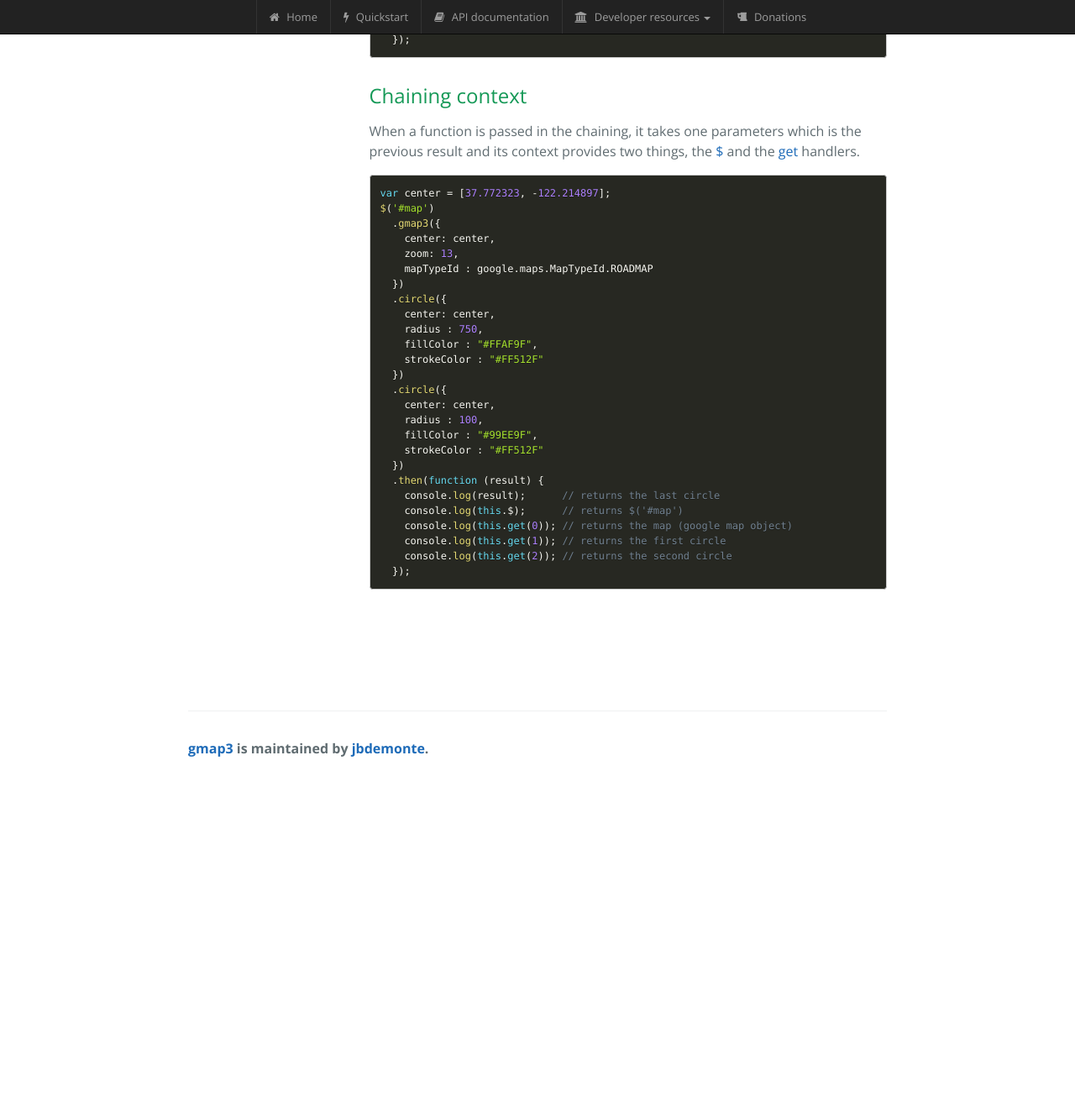
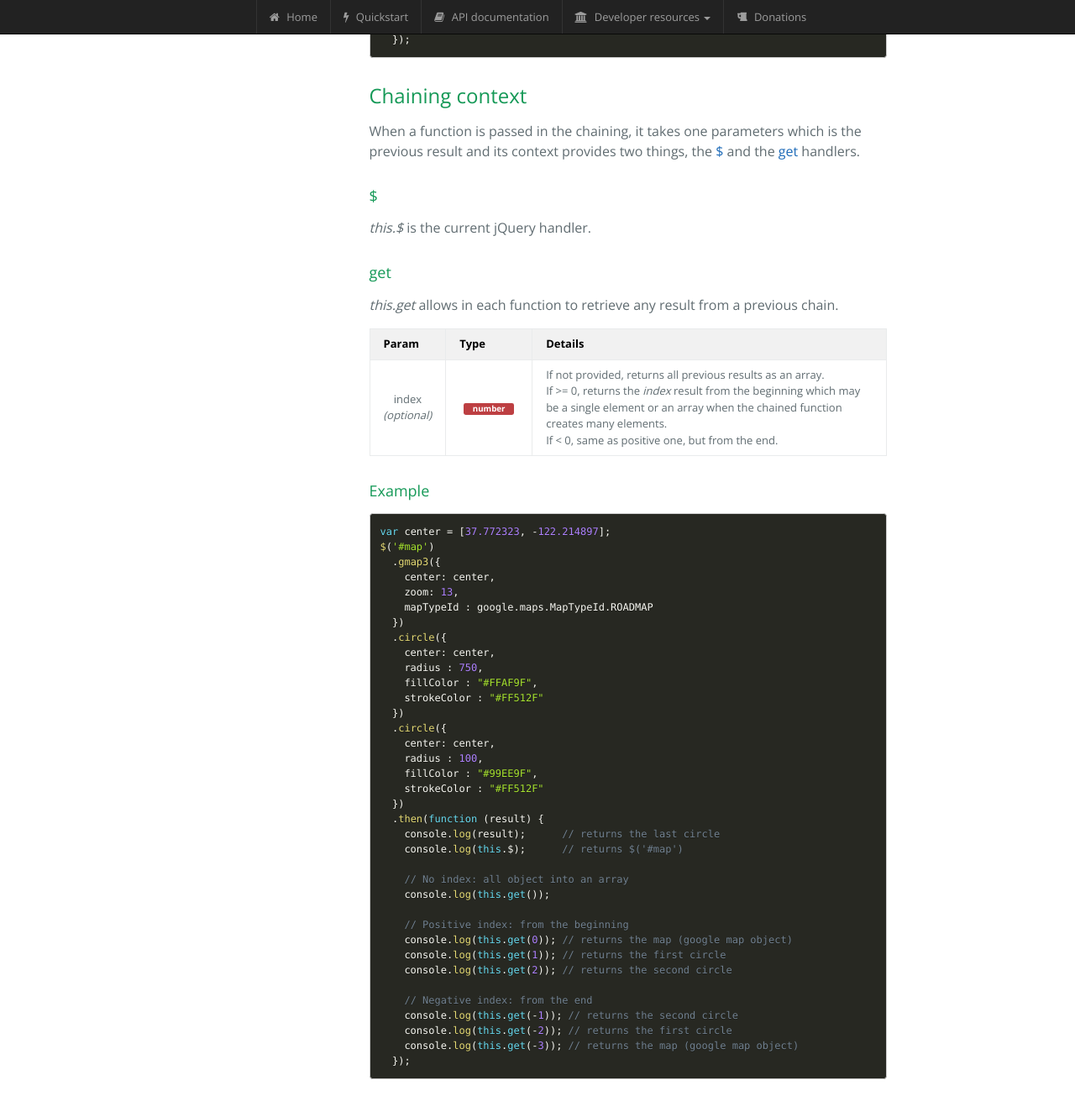
Before and after one commit to jbdemonte/gmap3, a Jekyll site: the page built from api-chaining.html, in a window 1280 px wide and 1400 px high, scrolled down 1583 px. Shown: the top 1324 px of the window at 84% size. Built offline with Jekyll 4.4.1, drawn with Linux system fonts in a browser that asks for light colours; nearby versions of some CDN libraries; before the commit the page ends 2518 px from its top, so only the background shows below that.

Commit message:
complete chaining context

```diff
--- a/api-chaining.html
+++ b/api-chaining.html
@@ -63,7 +63,24 @@ $('#map')
   });</code></pre>
 
 <h3 id="api-chaining-context">Chaining context</h3>
-<p>When a function is passed in the chaining, it takes one parameters which is the previous result and its context provides two things, the <a href="api-$.html">$</a> and the <a href="api-get.html">get</a> handlers.</p>
+<p>When a function is passed in the chaining, it takes one parameters which is the previous result and its context provides two things, the <a href="#$">$</a> and the <a href="#get">get</a> handlers.</p>
+<h4 id="$">$</h4>
+<p>
+  <em>this.$</em> is the current jQuery handler.
+</p>
+<h4 id="get">get</h4>
+<p>
+  <em>this.get</em> allows in each function to retrieve any result from a previous chain.<br />
+</p>
+<params>
+  <item name="index" type="number" optional>
+    If not provided, returns all previous results as an array.<br />
+    If >= 0, returns the <em>index</em> result from the beginning which may be a single element or an array when the chained function creates many elements. <br />
+    If < 0, same as positive one, but from the end.
+  </item>
+</params>
+
+<h4>Example</h4>
 <pre class="code"><code class="language-javascript">var center = [37.772323, -122.214897];
 $('#map')
   .gmap3({
@@ -86,7 +103,17 @@ $('#map')
   .then(function (result) {
     console.log(result);      // returns the last circle
     console.log(this.$);      // returns $('#map')
+
+    // No index: all object into an array
+    console.log(this.get());
+
+    // Positive index: from the beginning
     console.log(this.get(0)); // returns the map (google map object)
     console.log(this.get(1)); // returns the first circle
     console.log(this.get(2)); // returns the second circle
+
+    // Negative index: from the end
+    console.log(this.get(-1)); // returns the second circle
+    console.log(this.get(-2)); // returns the first circle
+    console.log(this.get(-3)); // returns the map (google map object)
   });</code></pre>
```
